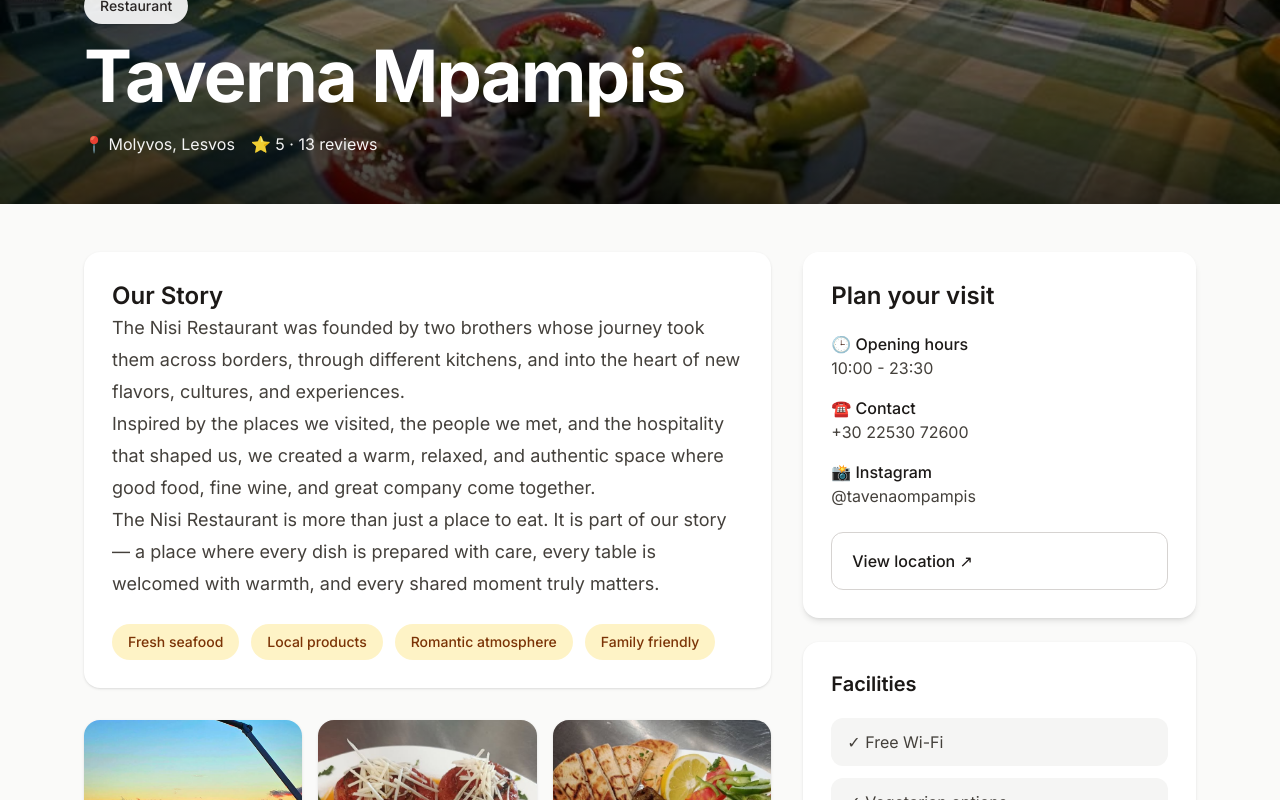
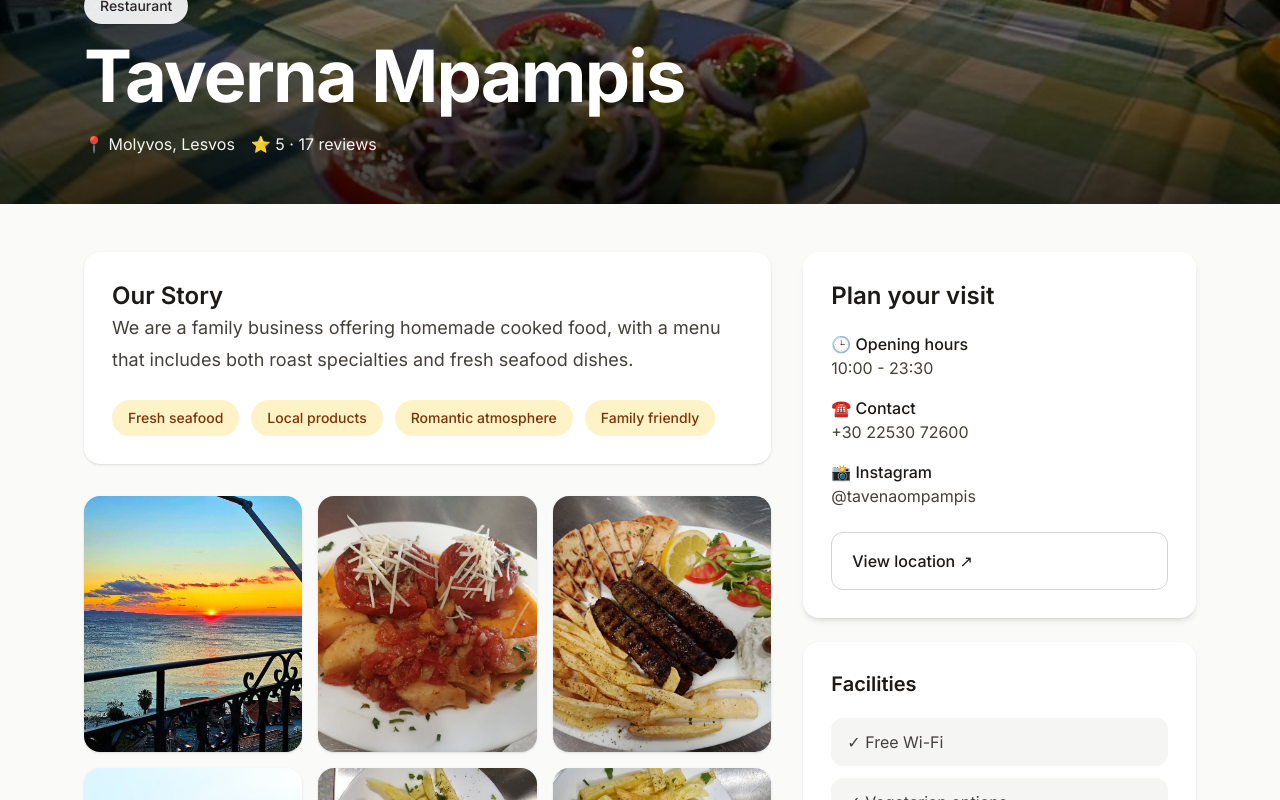
Before and after one commit to amamouridis06/lesvos-travel-guide, a Next.js app: page /food-drinks/tavernaompampis in a window 1280 px wide. Shown: the part 452-1252 px from the top of the page. Built offline with nearby package versions, Linux system fonts and the light colour scheme.

Commit message:
last commit for taverna mpampis

```diff
--- a/app/food-drinks/tavernaompampis/page.tsx
+++ b/app/food-drinks/tavernaompampis/page.tsx
@@ -7,11 +7,9 @@ export default function TavernPage() {
         category: " Restaurant",
         location: "Molyvos, Lesvos",
         rating: 5.0,
-        reviews: 13,
+        reviews: 17,
         description: [
-            <p>The Nisi Restaurant was founded by two brothers whose journey took them across borders, through different kitchens, and into the heart of new flavors, cultures, and experiences.</p>,
-            <p>Inspired by the places we visited, the people we met, and the hospitality that shaped us, we created a warm, relaxed, and authentic space where good food, fine wine, and great company come together.</p>,
-            <p>The Nisi Restaurant is more than just a place to eat. It is part of our story — a place where every dish is prepared with care, every table is welcomed with warmth, and every shared moment truly matters.</p>
+            <p>We are a family business offering homemade cooked food, with a menu that includes both roast specialties and fresh seafood dishes.</p>,
         ],
         heroImage:
             "/mpampis/mpampis13.jpg",
@@ -74,8 +72,8 @@ export default function TavernPage() {
                         <div className="mt-5 flex flex-wrap gap-4 text-white/95">
                             <span>📍 {restaurant.location}</span>
                             <span>
-                ⭐ {restaurant.rating} · {restaurant.reviews} reviews
-              </span>
+                                    ⭐ {restaurant.rating} · {restaurant.reviews} reviews
+                            </span>
                         </div>
                     </div>
                 </div>
```
